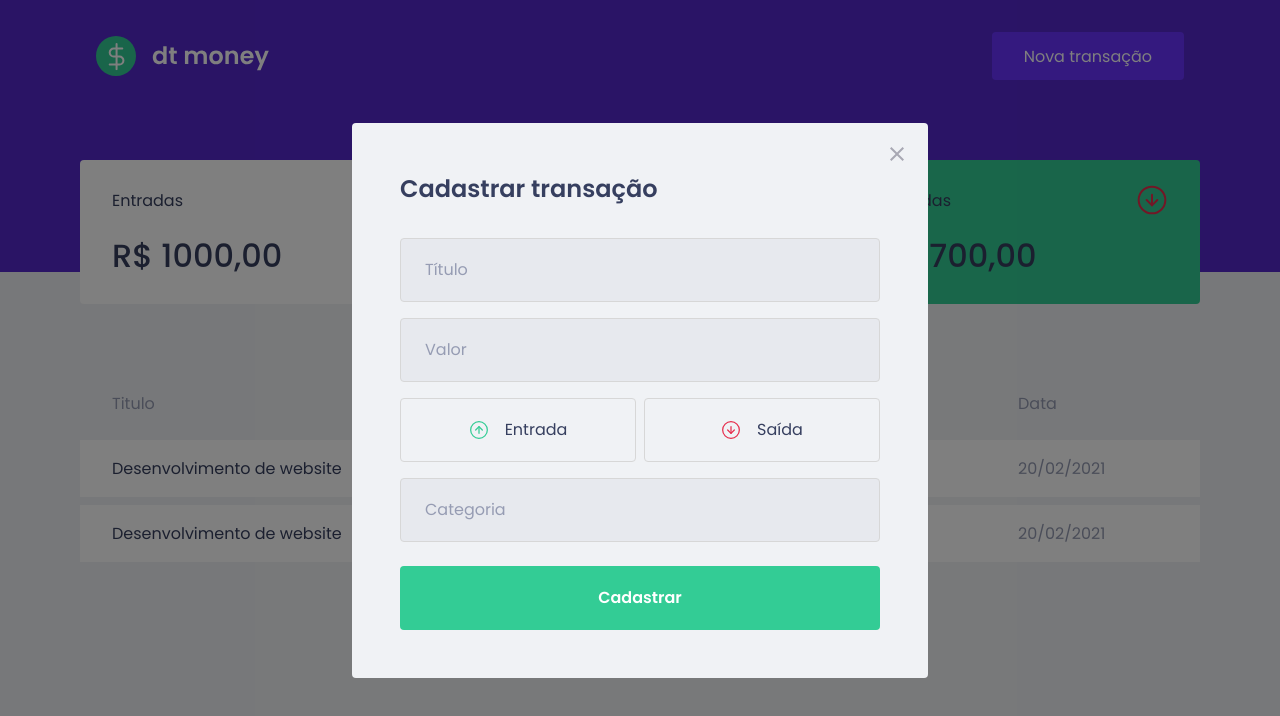
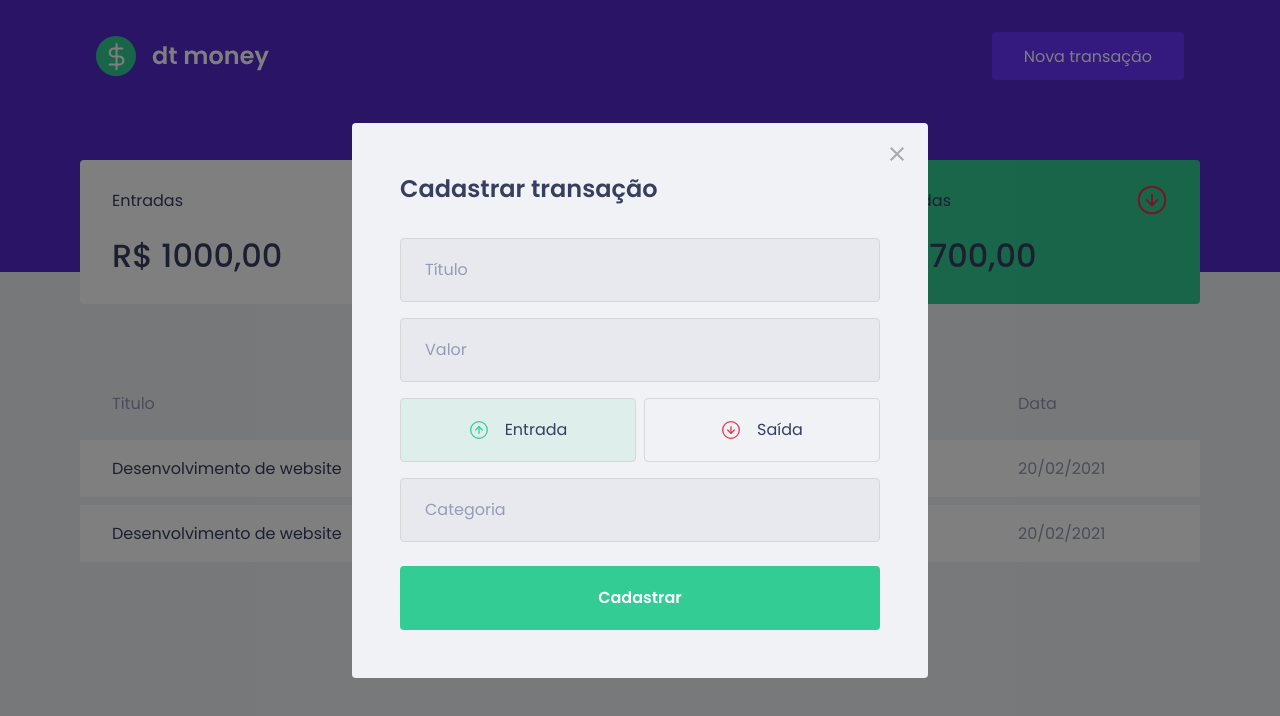
Before and after one commit to raphaelgregg/-ignite-react-js-class-02-dtmoney, a React (Create React App) app: page / in a window 1280 px wide. Both pictures are taken after a click on the button "Nova transação". Shown: the top 716 px of the page. Built offline with nearby package versions, Linux system fonts and the light colour scheme; no server answers; what miragejs would draw is missing.

Commit message:
feat: style button type finished

```diff
--- a/src/components/NewTransactionModal/index.tsx
+++ b/src/components/NewTransactionModal/index.tsx
@@ -3,7 +3,12 @@
 import outcomeImg from '../../assets/outcome.svg';
 import closeImg from '../../assets/close.svg';
 
-import { Container, TransactionTypeContainer } from "./styles";
+import {
+  Container,
+  TransactionTypeContainer,
+  RadioBox
+} from "./styles";
+import { useState } from 'react';
 
 
 interface NewTransactionModalProps {
@@ -12,6 +17,7 @@
 }
 
 export function NewTransactionModal({ isOpen, onRequestClose }: NewTransactionModalProps) {
+  const [type, setType] = useState('deposit');
   return (
     <Modal
       isOpen={isOpen}
@@ -37,19 +43,25 @@
           placeholder="Valor" />
 
         <TransactionTypeContainer>
-          <button
+          <RadioBox
             type="button"
+            onClick={() => setType('deposit')}
+            isActive={type === 'deposit'}
+            activeColor="green"
           >
             <img src={incomeImg} alt="Entrada" />
             <span>Entrada</span>
-          </button>
+          </RadioBox>
 
-          <button
+          <RadioBox
             type="button"
+            onClick={() => setType('withdraw')}
+            isActive={type === 'withdraw'}
+            activeColor="red"
           >
             <img src={outcomeImg} alt="Saída" />
             <span>Saída</span>
-          </button>
+          </RadioBox>
         </TransactionTypeContainer>
 
         <input
--- a/src/components/NewTransactionModal/styles.ts
+++ b/src/components/NewTransactionModal/styles.ts
@@ -1,5 +1,5 @@
 import styled from 'styled-components';
-import { border, darken } from 'polished';
+import { darken, transparentize } from 'polished';
 
 export const Container = styled.form`
  h2 {
@@ -53,13 +53,26 @@
   display: grid;
   grid-template-columns: 1fr 1fr;
   gap: 0.5rem;
+`;
 
-  button {
-    height: 4rem;
+interface RadioBoxProps {
+  isActive: boolean;
+  activeColor: 'green' | 'red';
+}
+
+const colors = {
+  green: '#33CC95',
+  red: '#E52E4D'
+}
+
+export const RadioBox = styled.button<RadioBoxProps>`
+  height: 4rem;
     border: 1px solid var(--input-border);
     border-radius: 0.25rem;
 
-    background: transparent;
+    background: ${(props => props.isActive
+    ? transparentize(0.9, colors[props.activeColor])
+    : 'transparent')};
 
     display: flex;
     align-items: center;
@@ -82,5 +95,4 @@
       font-size: 1rem;
       color: var(--text-title);
     }
-  }
 `;
```
